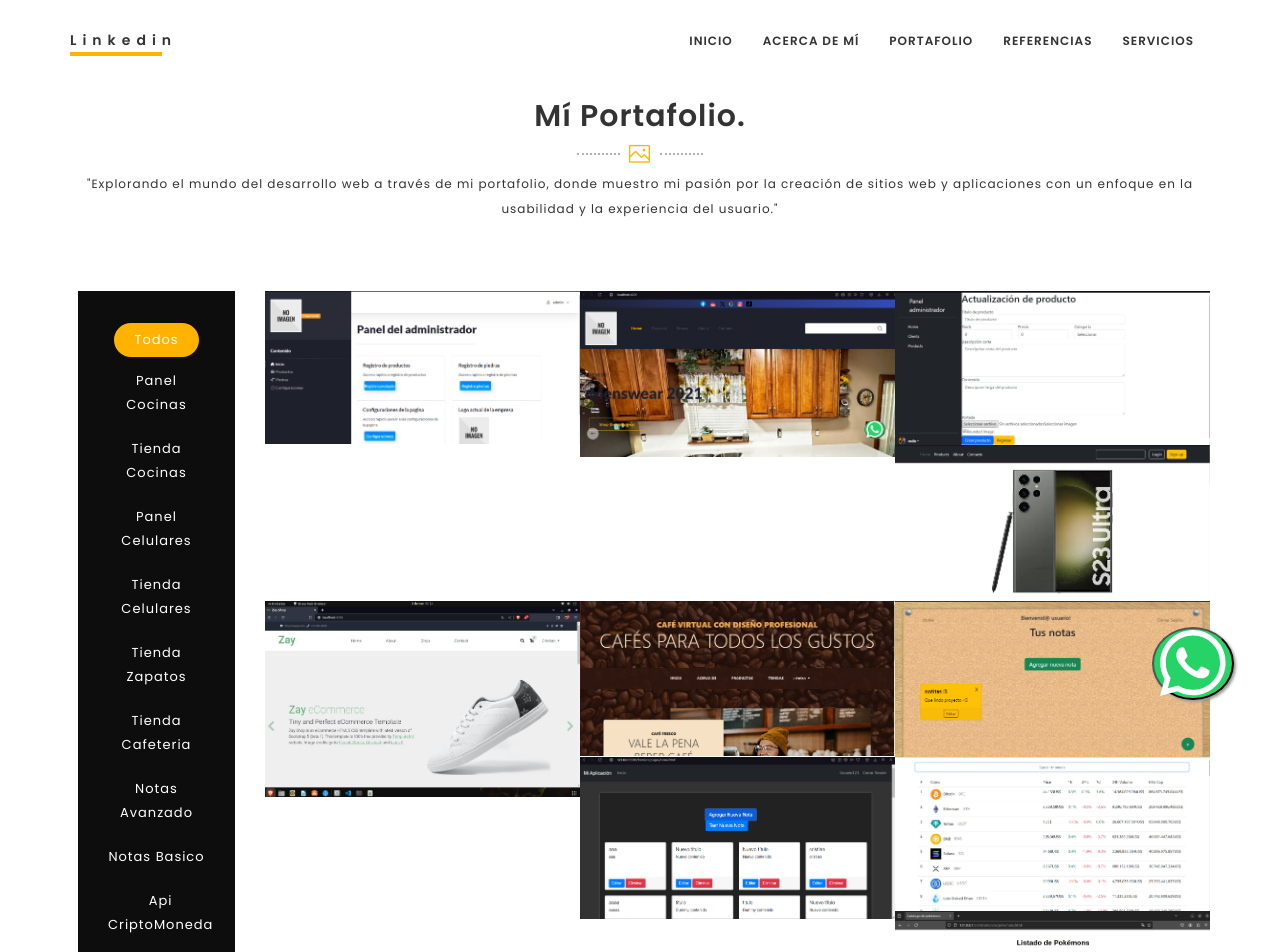
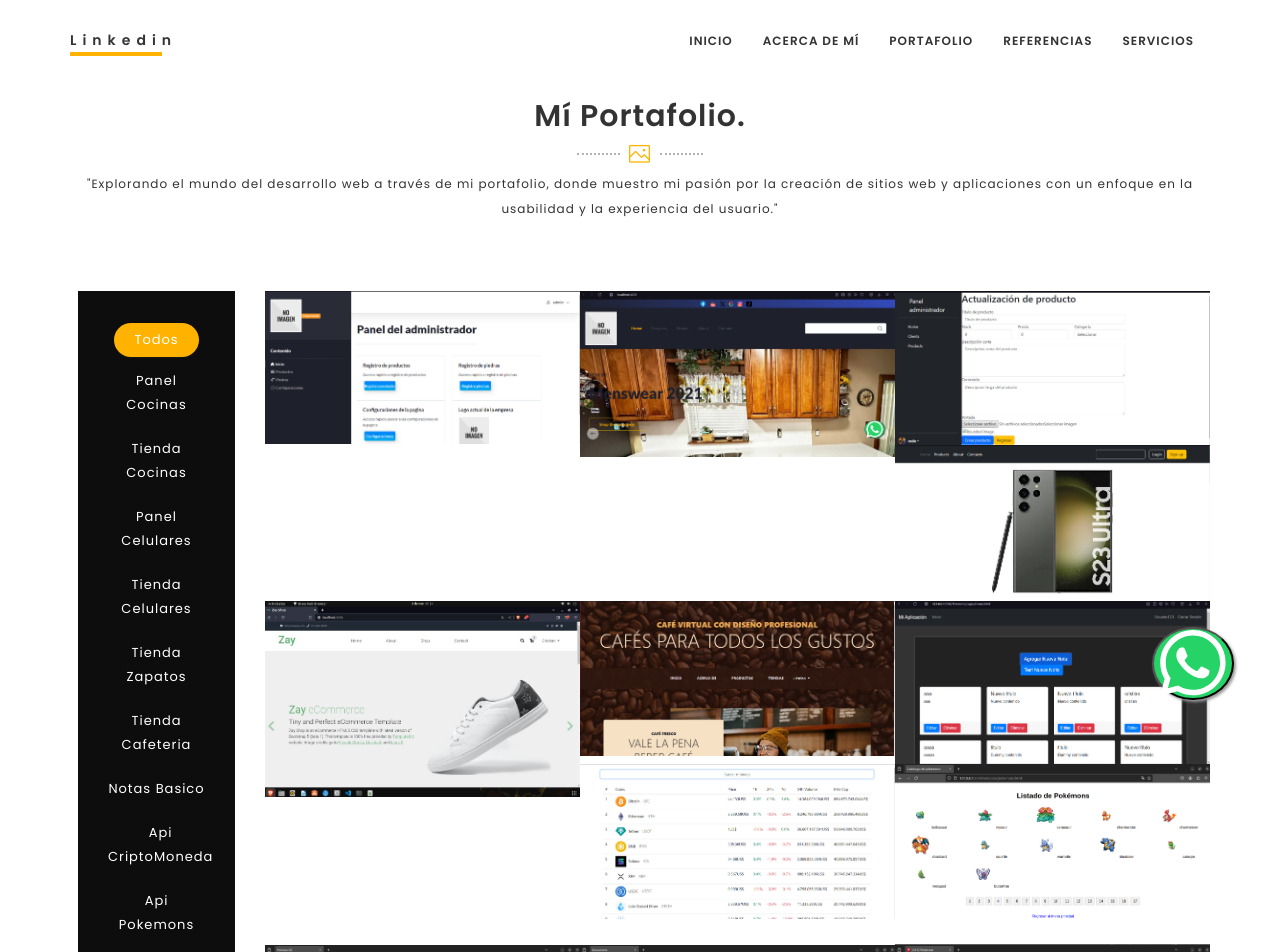
Before and after one commit to Crist28/portafolio-angular, an Angular app: page /portfolio in a window 1280 px wide. Shown: the top 952 px of the page. Built offline with nearby package versions, Linux system fonts and the light colour scheme; a web font is replaced by a local one.

Commit message:
Cambios en el portafolio

```diff
--- a/src/app/pages/portafolio/portafolio.component.html
+++ b/src/app/pages/portafolio/portafolio.component.html
@@ -31,7 +31,7 @@
           <li class="filter" data-filter=".celulares">Tienda celulares</li>
           <li class="filter" data-filter=".zapatos">Tienda zapatos</li>
           <li class="filter" data-filter=".cafeteria">Tienda Cafeteria</li>
-          <li class="filter" data-filter=".notas2">Notas Avanzado</li>
+          <!-- <li class="filter" data-filter=".notas2">Notas Avanzado</li> -->
           <li class="filter" data-filter=".notas1">Notas Basico</li>
           <li class="filter" data-filter=".monedas">Api CriptoMoneda</li>
           <li class="filter" data-filter=".pokemons">Api Pokemons</li>
@@ -122,7 +122,7 @@
             </div>
           </div>
 
-          <div class="col-md-4 col-sm-6 col-xs-12 mix notas2 wordpress">
+          <!-- <div class="col-md-4 col-sm-6 col-xs-12 mix notas2 wordpress">
             <div class="item">
               <a
                 href="../../../assets/images/proyectos/3.jpeg"
@@ -132,7 +132,7 @@
                 <img src="../../../assets/images/proyectos/3.jpeg" alt="" />
               </a>
             </div>
-          </div>
+          </div> -->
 
           <div class="col-md-4 col-sm-6 col-xs-12 mix notas1 wordpress">
             <div class="item">
```
